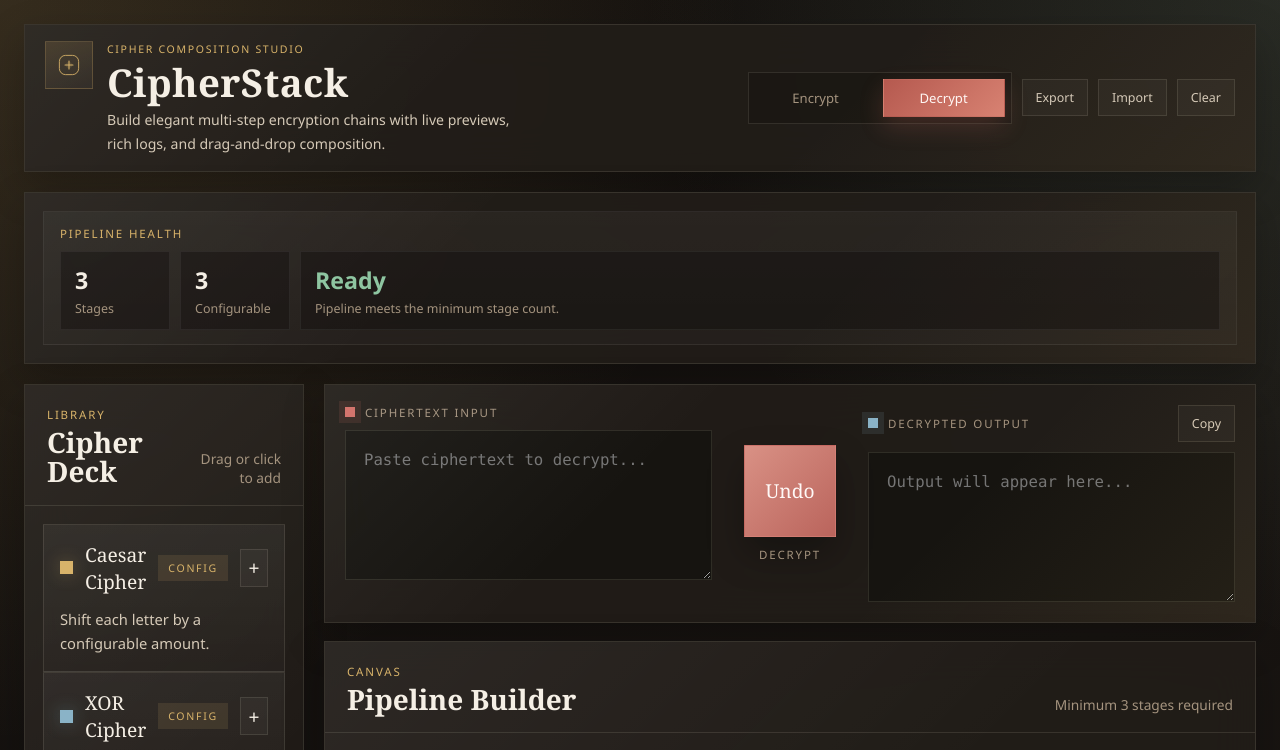
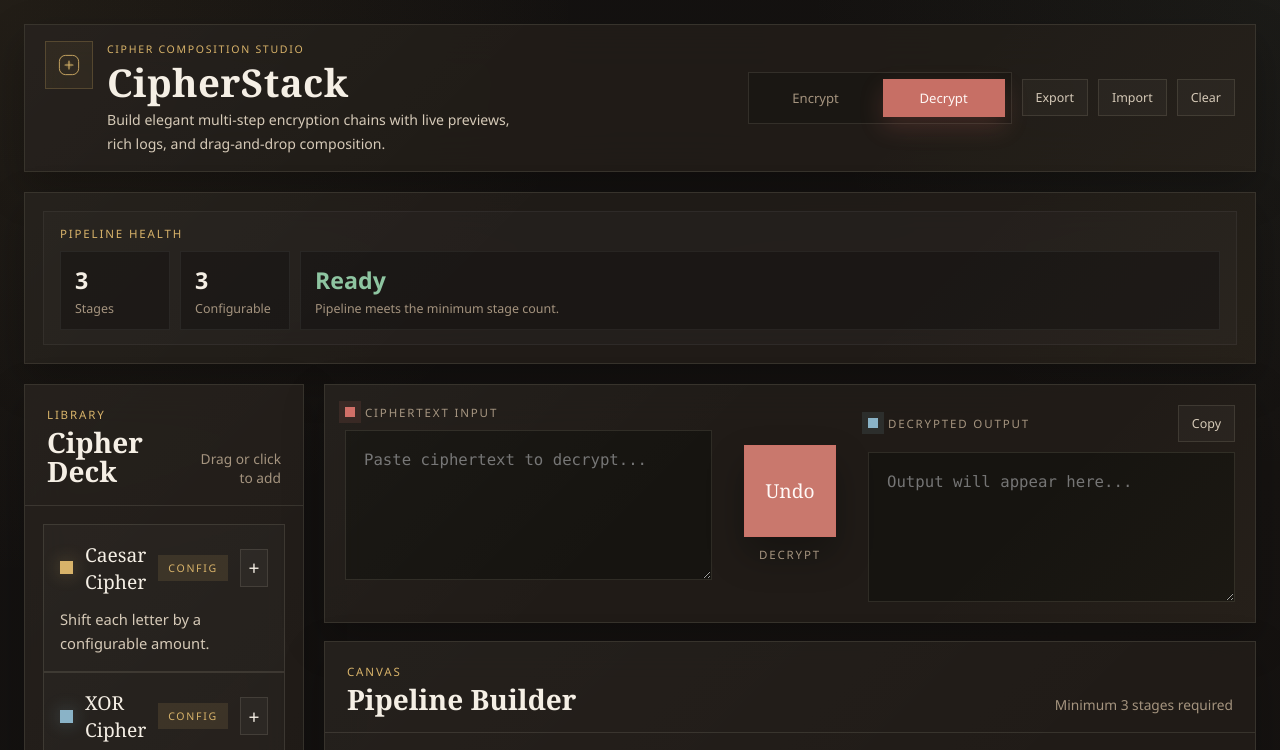
Before and after one commit to Zaki-Haider1/vyrothon, a website: page public/index.html in a window 1280 px wide. Both pictures are taken after a click on the button "Decrypt". Shown: the top 750 px of the page. Drawn offline with Linux system fonts and the light colour scheme.

Commit message:
gradients removed

```diff
--- a/public/style.css
+++ b/public/style.css
@@ -40,9 +40,9 @@ body {
   color: var(--text);
   font-family: var(--sans);
   background:
-    radial-gradient(circle at top left, rgba(216, 179, 106, 0.18), transparent 28%),
-    radial-gradient(circle at top right, rgba(131, 165, 140, 0.16), transparent 24%),
-    linear-gradient(135deg, #120f0d 0%, #191512 48%, #100e0c 100%);
+    radial-gradient(circle at top left, rgba(216, 179, 106, 0.08), transparent 22%),
+    radial-gradient(circle at top right, rgba(131, 165, 140, 0.06), transparent 18%),
+    linear-gradient(135deg, #131110 0%, #161311 48%, #110f0e 100%);
 }
 
 button, input, textarea {
@@ -89,7 +89,7 @@ button {
   position: absolute;
   inset: 0;
   pointer-events: none;
-  background: linear-gradient(135deg, rgba(255,255,255,0.06), transparent 35%, transparent 65%, rgba(216,179,106,0.08));
+  background: linear-gradient(135deg, rgba(255,255,255,0.025), transparent 40%, transparent 70%, rgba(216,179,106,0.03));
 }
 
 .brand-block {
@@ -108,7 +108,7 @@ button {
   display: grid;
   place-items: center;
   color: var(--accent);
-  background: linear-gradient(160deg, rgba(216, 179, 106, 0.16), rgba(255, 255, 255, 0.03));
+  background: rgba(216, 179, 106, 0.06);
   border: 1px solid rgba(216, 179, 106, 0.22);
   flex-shrink: 0;
 }
@@ -216,13 +216,13 @@ button {
 
 .mode-active {
   color: #201912;
-  background: linear-gradient(135deg, #f0d39b, #d8b36a);
+  background: #e2c07a;
   box-shadow: 0 10px 24px rgba(216, 179, 106, 0.24);
 }
 
 .mode-btn.mode-danger-active {
   color: #fff7f4;
-  background: linear-gradient(135deg, #b5594f, #d88272);
+  background: #c76f65;
   box-shadow: 0 10px 24px rgba(209, 109, 101, 0.2);
 }
 
@@ -272,14 +272,12 @@ button {
   z-index: 1;
   padding: 14px 16px;
   border-radius: var(--radius-md);
-  background: linear-gradient(180deg, rgba(255,255,255,0.04), rgba(255,255,255,0.02));
+  background: rgba(255,255,255,0.02);
   border: 1px solid rgba(255, 255, 255, 0.05);
 }
 
 .hero-panel-primary {
-  background:
-    radial-gradient(circle at top right, rgba(216, 179, 106, 0.14), transparent 38%),
-    linear-gradient(180deg, rgba(255,255,255,0.06), rgba(255,255,255,0.02));
+  background: rgba(216, 179, 106, 0.04);
 }
 
 .hero-label {
@@ -481,7 +479,7 @@ button {
   padding: 16px;
   border-radius: 0;
   border: 1px solid var(--line);
-  background: linear-gradient(180deg, rgba(255,255,255,0.05), rgba(255,255,255,0.02));
+  background: rgba(255,255,255,0.025);
   cursor: grab;
   transition: transform 0.2s ease, border-color 0.2s ease, box-shadow 0.2s ease;
 }
@@ -612,7 +610,7 @@ button {
   overflow: hidden;
   border-radius: 0;
   border: 1px solid var(--line);
-  background: linear-gradient(180deg, rgba(255,255,255,0.06), rgba(255,255,255,0.02));
+  background: rgba(255,255,255,0.03);
   transition: border-color 0.2s ease, box-shadow 0.2s ease, transform 0.2s ease;
 }
 
@@ -798,7 +796,7 @@ button {
 .conn-line {
   width: 2px;
   height: 26px;
-  background: linear-gradient(to bottom, rgba(216,179,106,0.42), rgba(255,255,255,0.08));
+  background: rgba(216,179,106,0.28);
   border-radius: 0;
 }
 
@@ -874,7 +872,7 @@ button {
   height: 92px;
   border-radius: 0;
   border: 1px solid rgba(216, 179, 106, 0.36);
-  background: linear-gradient(135deg, #f1d9a8, #d2a55a);
+  background: #e0bd78;
   color: #271e16;
   font-family: var(--display);
   font-size: 1.2rem;
@@ -886,7 +884,7 @@ button {
 }
 
 .run-btn.run-btn-dec {
-  background: linear-gradient(135deg, #d99185, #ba645c);
+  background: #c9786d;
   color: #fff9f7;
   border-color: rgba(209, 109, 101, 0.42);
 }
@@ -1048,7 +1046,7 @@ button {
 }
 
 .mbtn.pri {
-  background: linear-gradient(135deg, #f1d9a8, #d2a55a);
+  background: #e0bd78;
   color: #241a12;
   border-color: rgba(216, 179, 106, 0.32);
 }
```
